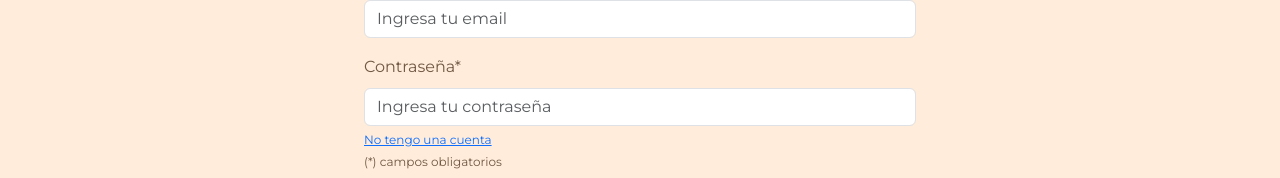
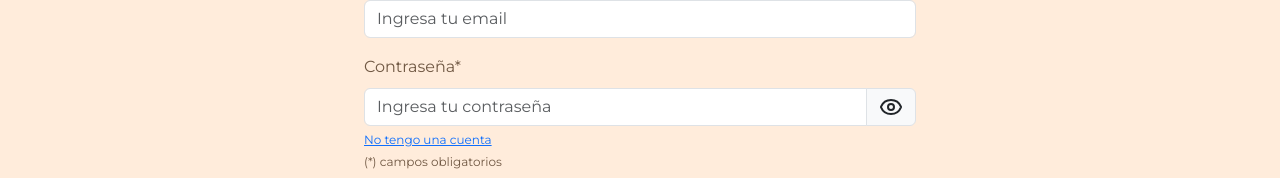
Before and after one commit to APAInsular/invited-front, a React (Create React App) app: page /login in a window 1280 px wide. Shown: the part 240-418 px from the top of the page. Built offline with nearby package versions, Linux system fonts and the light colour scheme; no server answers; a web font is replaced by a local one.

Commit message:
ojito login

```diff
--- a/src/pages/LoginPartnerPage.jsx
+++ b/src/pages/LoginPartnerPage.jsx
@@ -1,14 +1,16 @@
 import React, { useState } from 'react';
-import { Form, Button, Container, Row, Col, Alert } from 'react-bootstrap';
+import { Form, Button, Container, Row, Col, Alert, InputGroup } from 'react-bootstrap';
 import { useNavigate, Link } from 'react-router-dom';
 import apiClient from '../config/axiosConfig';
 import { useContext } from 'react';
 import { AuthContext } from '../context/AuthContext';
+import { Eye, EyeOff } from "lucide-react";
 
 const Login = () => {
   const { login } = useContext(AuthContext);
 
-  const [message, setMessage] = useState('');
+  const [showPassword, setShowPassword] = useState(false);
+
   const [formData, setFormData] = useState({
     email: '',
     password: ''
@@ -74,14 +76,19 @@ const Login = () => {
 
             <Form.Group controlId="password" className="mt-3">
               <Form.Label>Contraseña*</Form.Label>
+              <InputGroup>
                 <Form.Control
-                type="password"
+                  type={showPassword ? "text" : "password"}
                   placeholder="Ingresa tu contraseña"
                   name="password"
                   value={formData.password}
                   onChange={handleChange}
                   required
                 />
+                <InputGroup.Text onClick={() => setShowPassword(!showPassword)} style={{ cursor: "pointer" }}>
+                  {showPassword ? <EyeOff /> : <Eye />}
+                </InputGroup.Text>
+              </InputGroup>
             </Form.Group>
 
             <Row>
```
Lines whose indentation alone changed are shown as unchanged.
